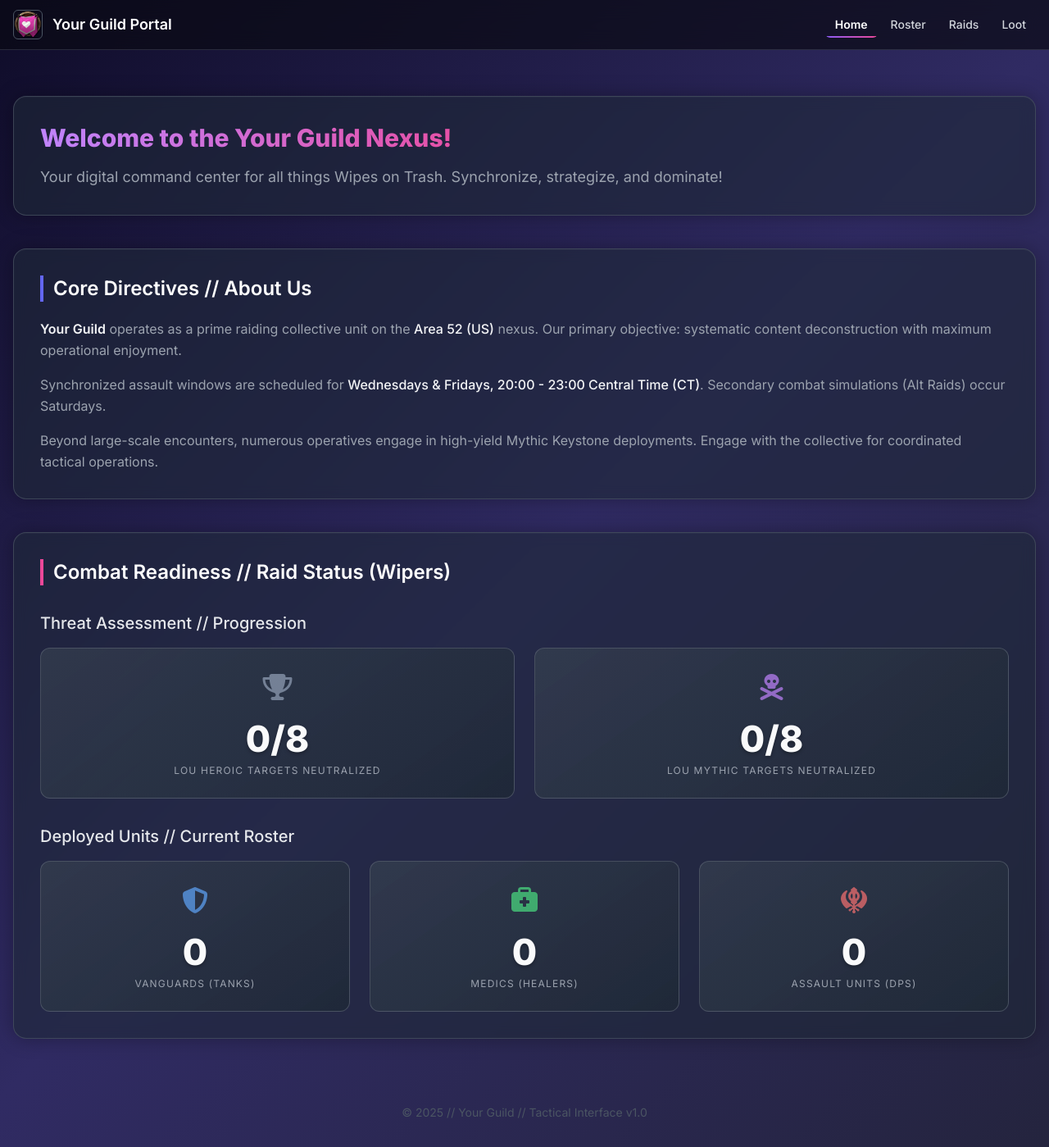
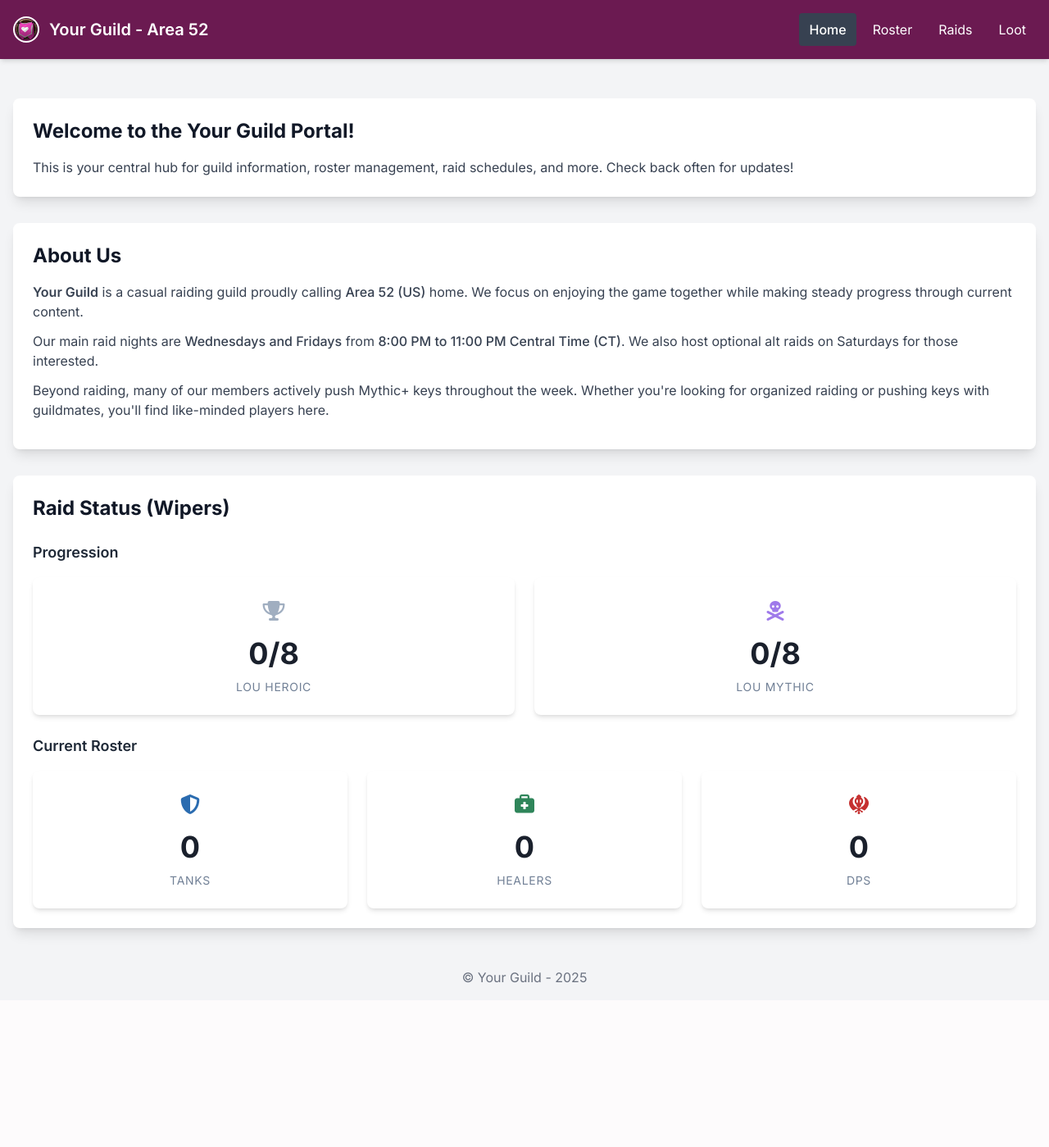
Before and after one commit to bpdaum/wipesontrash, a Flask app: page / in a window 1280 px wide. Shown: the whole page at 82% size. After the commit the page ends 1199 px from the top, so only its background shows below. Run offline with Flask 3, Linux system fonts and the light colour scheme; data that the repository does not hold is empty; some libraries are stand-ins or nearby versions.

Commit message:
Nav styling and logo

```diff
--- a/templates/index.html
+++ b/templates/index.html
@@ -3,233 +3,161 @@
 <head>
     <meta charset="UTF-8">
     <meta name="viewport" content="width=device-width, initial-scale=1.0">
-    <title>{{ guild_name }} - Nexus Portal</title> {# Changed title slightly #}
+    <title>{{ guild_name }} - Guild Portal</title>
     <script src="https://cdn.tailwindcss.com"></script>
     <link rel="preconnect" href="https://fonts.googleapis.com">
     <link rel="preconnect" href="https://fonts.gstatic.com" crossorigin>
-    <link href="https://fonts.googleapis.com/css2?family=Inter:wght@400;500;600;700;800;900&display=swap" rel="stylesheet">
+    <link href="https://fonts.googleapis.com/css2?family=Inter:wght@400;500;600;700&display=swap" rel="stylesheet">
     <link rel="stylesheet" href="https://cdnjs.cloudflare.com/ajax/libs/font-awesome/6.5.1/css/all.min.css" integrity="sha512-DTOQO9RWCH3ppGqcWaEA1BIZOC6xxalwEsw9c2QQeAIftl+Vegovlnee1c9QX4TctnWMn13TZye+giMm8e2LwA==" crossorigin="anonymous" referrerpolicy="no-referrer" />
     <style>
-        /* Base styles */
-        body {
-            font-family: 'Inter', sans-serif;
-            background: linear-gradient(135deg, #0f0c29 0%, #302b63 50%, #24243e 100%); /* Deep space gradient */
-            color: #e5e7eb; /* gray-200 */
-            overflow-x: hidden; /* Prevent horizontal scroll */
-        }
-
-        /* Navigation styling */
-        nav {
-            background-color: rgba(10, 10, 20, 0.7); /* Darker semi-transparent */
-            backdrop-filter: blur(12px);
-            border-bottom: 1px solid rgba(107, 114, 128, 0.3); /* gray-500 semi-transparent */
-            position: sticky;
-            top: 0;
-            z-index: 50;
-        }
-        nav a {
-            transition: all 0.3s ease;
-            position: relative; /* For pseudo-element */
-            overflow: hidden; /* Hide pseudo-element overflow */
-        }
-        nav a::after { /* Underline animation */
-            content: '';
-            position: absolute;
-            bottom: 0;
-            left: -100%; /* Start off-screen */
-            width: 100%;
-            height: 2px;
-            background: linear-gradient(90deg, #8b5cf6, #ec4899); /* Purple to Pink gradient */
-            transition: left 0.4s ease;
-        }
-         nav a:hover::after, nav a.active::after {
-            left: 0; /* Slide in on hover/active */
-         }
-        nav a.active {
-            color: white;
-            font-weight: 600;
-        }
-         nav a:not(.active):hover {
-             color: white;
-             background-color: rgba(255, 255, 255, 0.05);
-         }
-
-        /* Section Styling */
-        .content-section {
-            background-color: rgba(31, 41, 55, 0.6); /* gray-800 semi-transparent */
-            border: 1px solid rgba(75, 85, 99, 0.7); /* gray-600 semi-transparent */
-            border-radius: 1rem; /* rounded-2xl */
-            padding: 2rem; /* p-8 */
-            box-shadow: 0 0 25px rgba(0, 0, 0, 0.3), inset 0 1px 0 rgba(255, 255, 255, 0.03);
-            backdrop-filter: blur(8px);
-            animation: fadeIn 0.8s ease-out forwards; /* Fade in animation */
-            opacity: 0; /* Start hidden for animation */
-        }
-        /* Stagger animation delays */
-        .content-section:nth-child(1) { animation-delay: 0.1s; }
-        .content-section:nth-child(2) { animation-delay: 0.25s; }
-        .content-section:nth-child(3) { animation-delay: 0.4s; }
-
-
-        /* KPI Card Styling */
+        body { font-family: 'Inter', sans-serif; background-color: #f7fafc; /* gray-100 */ }
+        /* Custom styles for KPI cards */
         .kpi-card {
-            background: linear-gradient(145deg, rgba(55, 65, 81, 0.7), rgba(31, 41, 55, 0.8)); /* gray-700/800 gradient */
-            border: 1px solid rgba(107, 114, 128, 0.5); /* gray-500 */
-            border-radius: 0.75rem; /* rounded-xl */
+            background-color: white;
             padding: 1.5rem; /* p-6 */
+            border-radius: 0.5rem; /* rounded-lg */
+            box-shadow: 0 4px 6px -1px rgba(0, 0, 0, 0.1), 0 2px 4px -1px rgba(0, 0, 0, 0.06); /* shadow-lg */
             text-align: center;
-            transition: transform 0.3s cubic-bezier(0.25, 0.8, 0.25, 1), box-shadow 0.3s ease;
-            position: relative;
-            overflow: hidden; /* For pseudo-elements */
-        }
-         .kpi-card::before { /* Subtle animated border effect */
-            content: '';
-            position: absolute;
-            top: -50%; left: -50%;
-            width: 200%; height: 200%;
-            background: conic-gradient(transparent, rgba(139, 92, 246, 0.3), transparent 30%); /* Violet accent */
-            animation: rotate 6s linear infinite;
-            opacity: 0;
-            transition: opacity 0.4s ease;
-         }
-         .kpi-card:hover::before {
-             opacity: 1;
-         }
-        .kpi-card > * { position: relative; z-index: 1; } /* Ensure content is above pseudo-element */
-
-        .kpi-card:hover {
-            transform: scale(1.03); /* Slightly larger on hover */
-            box-shadow: 0 0 30px rgba(139, 92, 246, 0.2); /* Violet glow */
         }
         .kpi-value {
-            font-size: 2.75rem; /* text-5xl */
-            font-weight: 800; /* font-extrabold */
-            line-height: 1;
-            color: #f9fafb; /* gray-50 */
-            margin-bottom: 0.25rem;
-            /* Text shadow for depth */
-            text-shadow: 0 2px 4px rgba(0,0,0,0.3);
+            font-size: 2.25rem; /* text-4xl */
+            font-weight: 700; /* font-bold */
+            line-height: 1.2;
+            color: #1a202c; /* gray-900 */
         }
         .kpi-label {
             margin-top: 0.5rem; /* mt-2 */
-            font-size: 0.75rem; /* text-xs */
-            color: #9ca3af; /* gray-400 */
+            font-size: 0.875rem; /* text-sm */
+            color: #718096; /* gray-600 */
             text-transform: uppercase;
-            letter-spacing: 0.1em; /* tracking-widest */
+            letter-spacing: 0.05em;
         }
         .kpi-icon {
-            font-size: 2rem; /* text-3xl */
-            margin-bottom: 1rem; /* mb-4 */
-            opacity: 0.7;
-            transition: opacity 0.3s ease;
+            font-size: 1.5rem; /* text-2xl */
+            margin-bottom: 0.75rem; /* mb-3 */
         }
-        .kpi-card:hover .kpi-icon {
-            opacity: 1;
-        }
-
-        /* Role/Progression icon colors */
-        .role-dps { color: #f87171; } /* red-400 */
-        .role-healer { color: #4ade80; } /* green-400 */
-        .role-tank { color: #60a5fa; } /* blue-400 */
-        .prog-heroic { color: #94a3b8; } /* slate-400 */
-        .prog-mythic { color: #c084fc; } /* purple-400 */
-        .icon-total { color: #9ca3af; } /* gray-400 */
-
-        /* Animations */
-        @keyframes fadeIn {
-            from { opacity: 0; transform: translateY(20px); }
-            to { opacity: 1; transform: translateY(0); }
-        }
-        @keyframes rotate {
-            from { transform: rotate(0deg); }
-            to { transform: rotate(360deg); }
-        }
-
+        /* Role icon colors (consistent with roster page) */
+        .role-dps { color: #c53030; } /* red-700 */
+        .role-healer { color: #2f855a; } /* green-700 */
+        .role-tank { color: #2b6cb0; } /* blue-700 */
+        /* Progression icon colors */
+        .prog-heroic { color: #a0aec0; } /* gray-500 */
+        .prog-mythic { color: #9f7aea; } /* purple-500 */
     </style>
 </head>
-<body class="bg-gray-900 text-gray-300 min-h-screen">
+<body class="bg-gray-100 text-gray-800">
 
-    <nav class="sticky top-0 z-50">
-        <div class="container mx-auto flex flex-wrap justify-between items-center px-4 py-3">
-             <div class="flex items-center space-x-3">
-                  <img src="{{ url_for('static', filename='images/wot_logo.png') }}"
-                       alt="{{ guild_name }} Logo"
-                       class="h-9 w-9 rounded-md border border-gray-600">
-                  <h1 class="text-lg font-semibold text-white">{{ guild_name }} Portal</h1>
-             </div>
-             <div class="flex space-x-1">
-                <a href="/" class="px-3 py-1.5 rounded-md text-sm font-medium active">Home</a>
-                <a href="/roster" class="px-3 py-1.5 rounded-md text-sm font-medium text-gray-300">Roster</a>
-                <a href="#" class="px-3 py-1.5 rounded-md text-sm font-medium text-gray-300">Raids</a>
-                <a href="#" class="px-3 py-1.5 rounded-md text-sm font-medium text-gray-300">Loot</a>
+    {# Added inline style for background color #}
+    <nav class="text-white p-4 shadow-md" style="background-color: #6B1A51;">
+        <div class="container mx-auto flex flex-wrap justify-between items-center">
+            {# Wrapped title and image in a flex container #}
+            <div class="flex items-center space-x-3 mb-2 sm:mb-0">
+                 {# Image tag using url_for to link to static file #}
+                 <img src="{{ url_for('static', filename='images/wot_logo.png') }}"
+                      alt="{{ guild_name }} Logo"
+                      class="h-8 w-8 rounded-full border-2 border-white">
+                 <h1 class="text-xl font-semibold">{{ guild_name }} - Area 52</h1>
+            </div>
+            <div class="flex space-x-2">
+                <a href="/" class="px-3 py-2 rounded bg-gray-700 font-medium hover:bg-gray-600">Home</a> {# Added hover effect #}
+                <a href="/roster" class="px-3 py-2 rounded hover:bg-gray-600">Roster</a>
+                <a href="#" class="px-3 py-2 rounded hover:bg-gray-600">Raids</a>
+                <a href="#" class="px-3 py-2 rounded hover:bg-gray-600">Loot</a>
             </div>
         </div>
     </nav>
 
-    <main class="container mx-auto mt-10 p-4 space-y-10"> {# Increased spacing #}
+    <main class="container mx-auto mt-8 p-4 space-y-8"> {# Added space-y-8 for spacing between sections #}
 
-        <div class="content-section">
-            <h2 class="text-3xl font-extrabold mb-4 text-transparent bg-clip-text bg-gradient-to-r from-purple-400 via-pink-500 to-red-500">
-                Welcome to the {{ guild_name }} Nexus!
-            </h2>
-            <p class="text-gray-400 text-lg">Your digital command center for all things Wipes on Trash. Synchronize, strategize, and dominate!</p>
+        <div class="bg-white p-6 rounded-lg shadow-lg">
+            <h2 class="text-2xl font-bold mb-4 text-gray-900">Welcome to the {{ guild_name }} Portal!</h2>
+            <p class="text-gray-700">This is your central hub for guild information, roster management, raid schedules, and more. Check back often for updates!</p>
         </div>
 
-        <div class="content-section">
-            <h2 class="text-2xl font-semibold mb-5 text-white border-l-4 border-indigo-500 pl-3">Core Directives // About Us</h2>
-            <div class="space-y-4 text-gray-400 text-base leading-relaxed">
-                <p> <span class="font-semibold text-gray-100">{{ guild_name }}</span> operates as a prime raiding collective unit on the <span class="font-medium text-gray-100">Area 52 (US)</span> nexus. Our primary objective: systematic content deconstruction with maximum operational enjoyment. </p>
-                <p> Synchronized assault windows are scheduled for <span class="font-medium text-gray-100">Wednesdays & Fridays, 20:00 - 23:00 Central Time (CT)</span>. Secondary combat simulations (Alt Raids) occur Saturdays. </p>
-                <p> Beyond large-scale encounters, numerous operatives engage in high-yield Mythic Keystone deployments. Engage with the collective for coordinated tactical operations. </p>
+        <div class="bg-white p-6 rounded-lg shadow-lg">
+            <h2 class="text-2xl font-bold mb-4 text-gray-900">About Us</h2>
+            <div class="space-y-3 text-gray-700"> {# Add space between paragraphs #}
+                <p>
+                    <span class="font-semibold">{{ guild_name }}</span> is a casual raiding guild proudly calling <span class="font-medium">Area 52 (US)</span> home.
+                    We focus on enjoying the game together while making steady progress through current content.
+                </p>
+                <p>
+                    Our main raid nights are <span class="font-medium">Wednesdays and Fridays</span> from <span class="font-medium">8:00 PM to 11:00 PM Central Time (CT)</span>.
+                    We also host optional alt raids on Saturdays for those interested.
+                </p>
+                <p>
+                    Beyond raiding, many of our members actively push Mythic+ keys throughout the week. Whether you're looking for organized raiding or pushing keys with guildmates,
+                    you'll find like-minded players here.
+                </p>
+                 <p>
+                    {# Optional: Add a link to Discord or application form #}
+                    {# <a href="#" class="text-blue-600 hover:underline">Join our Discord!</a> #}
+                 </p>
             </div>
         </div>
 
-        <div class="content-section space-y-8">
-            <h2 class="text-2xl font-semibold text-white border-l-4 border-pink-500 pl-3">Combat Readiness // Raid Status (Wipers)</h2>
+        <div class="bg-white p-6 rounded-lg shadow-lg space-y-6"> {# Added space-y-6 for spacing inside #}
+            <h2 class="text-2xl font-bold text-gray-900">Raid Status (Wipers)</h2>
 
             {# Progression Row #}
             <div>
-                <h3 class="text-xl font-medium mb-4 text-gray-200">Threat Assessment // Progression</h3>
-                <div class="grid grid-cols-1 md:grid-cols-2 gap-6">
+                <h3 class="text-lg font-semibold mb-4 text-gray-800">Progression</h3>
+                {# Grid layout for 2 KPI cards #}
+                <div class="grid grid-cols-1 sm:grid-cols-2 gap-4 md:gap-6">
+                     {# Max Heroic Kills Card #}
                      <div class="kpi-card">
                          <div class="kpi-icon prog-heroic"><i class="fas fa-trophy"></i></div>
+                         {# Display max kills / total bosses #}
                          <div class="kpi-value">{{ max_heroic_kills | default(0) }}/{{ heroic_total_bosses | default('?') }}</div>
-                         <div class="kpi-label">LoU Heroic Targets Neutralized</div>
+                         <div class="kpi-label">LoU Heroic</div>
                      </div>
+
+                     {# Max Mythic Kills Card #}
                      <div class="kpi-card">
                          <div class="kpi-icon prog-mythic"><i class="fas fa-skull-crossbones"></i></div>
+                         {# Display max kills / total bosses #}
                          <div class="kpi-value">{{ max_mythic_kills | default(0) }}/{{ mythic_total_bosses | default('?') }}</div>
-                         <div class="kpi-label">LoU Mythic Targets Neutralized</div>
+                         <div class="kpi-label">LoU Mythic</div>
                      </div>
                 </div>
             </div>
 
             {# Current Roster Row #}
             <div>
-                 <h3 class="text-xl font-medium mb-4 text-gray-200">Deployed Units // Current Roster</h3>
-                 <div class="grid grid-cols-1 sm:grid-cols-3 gap-6">
+                 <h3 class="text-lg font-semibold mb-4 text-gray-800">Current Roster</h3>
+                 {# Grid layout for 3 KPI cards #}
+                 <div class="grid grid-cols-1 sm:grid-cols-3 gap-4 md:gap-6">
+                     {# Tank Card #}
                      <div class="kpi-card">
                          <div class="kpi-icon role-tank"><i class="fas fa-shield-halved"></i></div>
+                         {# Display tank count from Flask variable #}
                          <div class="kpi-value">{{ raid_status_counts.Tank | default(0) }}</div>
-                         <div class="kpi-label">Vanguards (Tanks)</div>
+                         <div class="kpi-label">Tanks</div>
                      </div>
+
+                     {# Healer Card #}
                      <div class="kpi-card">
                          <div class="kpi-icon role-healer"><i class="fas fa-briefcase-medical"></i></div>
+                         {# Display healer count from Flask variable #}
                          <div class="kpi-value">{{ raid_status_counts.Healer | default(0) }}</div>
-                         <div class="kpi-label">Medics (Healers)</div>
+                         <div class="kpi-label">Healers</div>
                      </div>
+
+                     {# DPS Card #}
                      <div class="kpi-card">
                          <div class="kpi-icon role-dps"><i class="fas fa-khanda"></i></div>
+                         {# Display DPS count from Flask variable #}
                          <div class="kpi-value">{{ raid_status_counts.DPS | default(0) }}</div>
-                         <div class="kpi-label">Assault Units (DPS)</div>
+                         <div class="kpi-label">DPS</div>
                      </div>
                  </div>
             </div>
         </div>
         </main>
 
-    <footer class="text-center text-gray-600 mt-16 pb-8 text-sm"> {# Increased top margin #}
-        &copy; {{ current_year }} // {{ guild_name }} // Tactical Interface v1.0
+    <footer class="text-center text-gray-500 mt-8 pb-4">
+        {# Display guild name and current year passed from Flask #}
+        &copy; {{ guild_name }} - {{ current_year }}
     </footer>
 
 </body>
```
Also changed, not shown: templates/old_index.html (deleted, +0 -164 lines).
